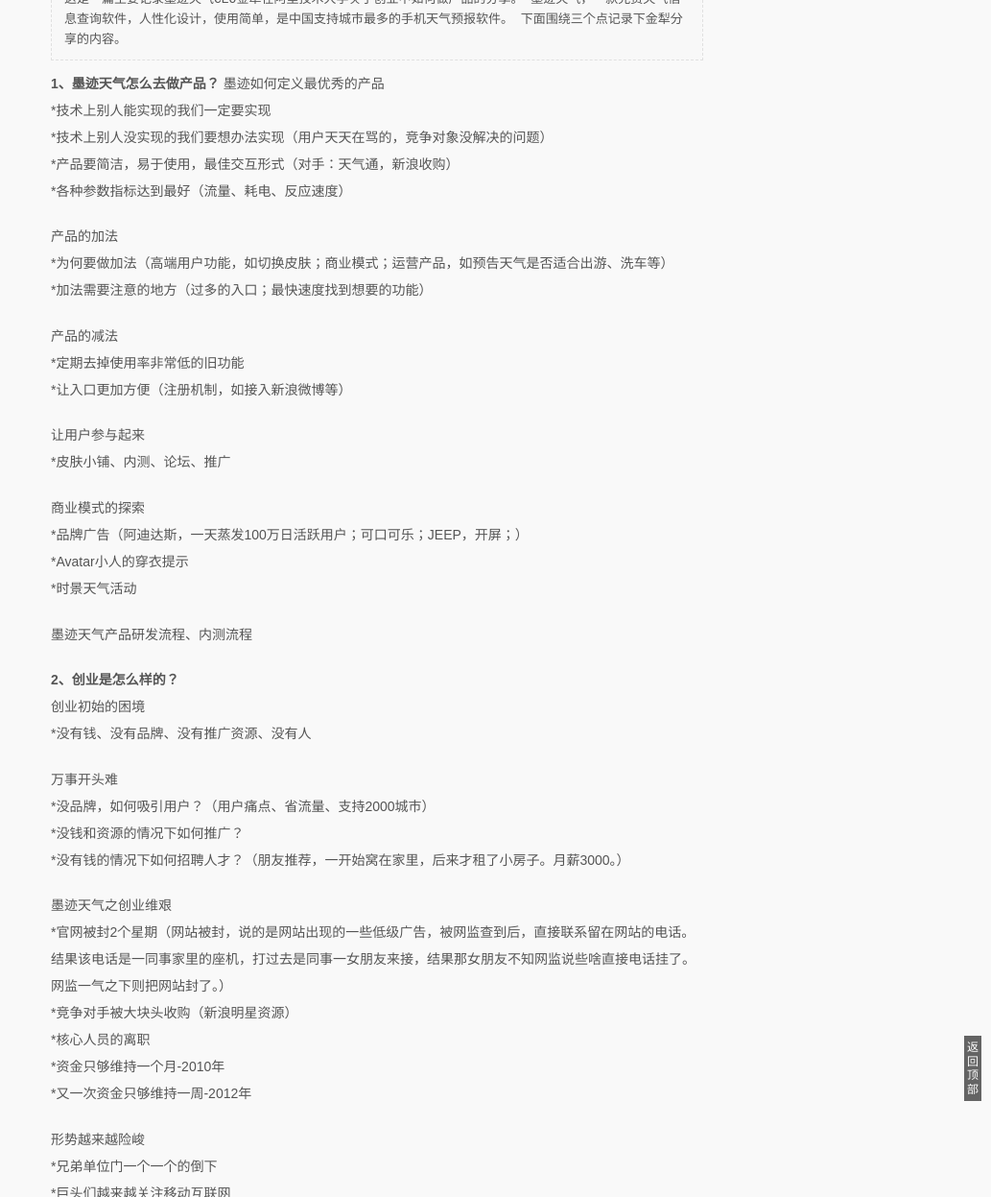
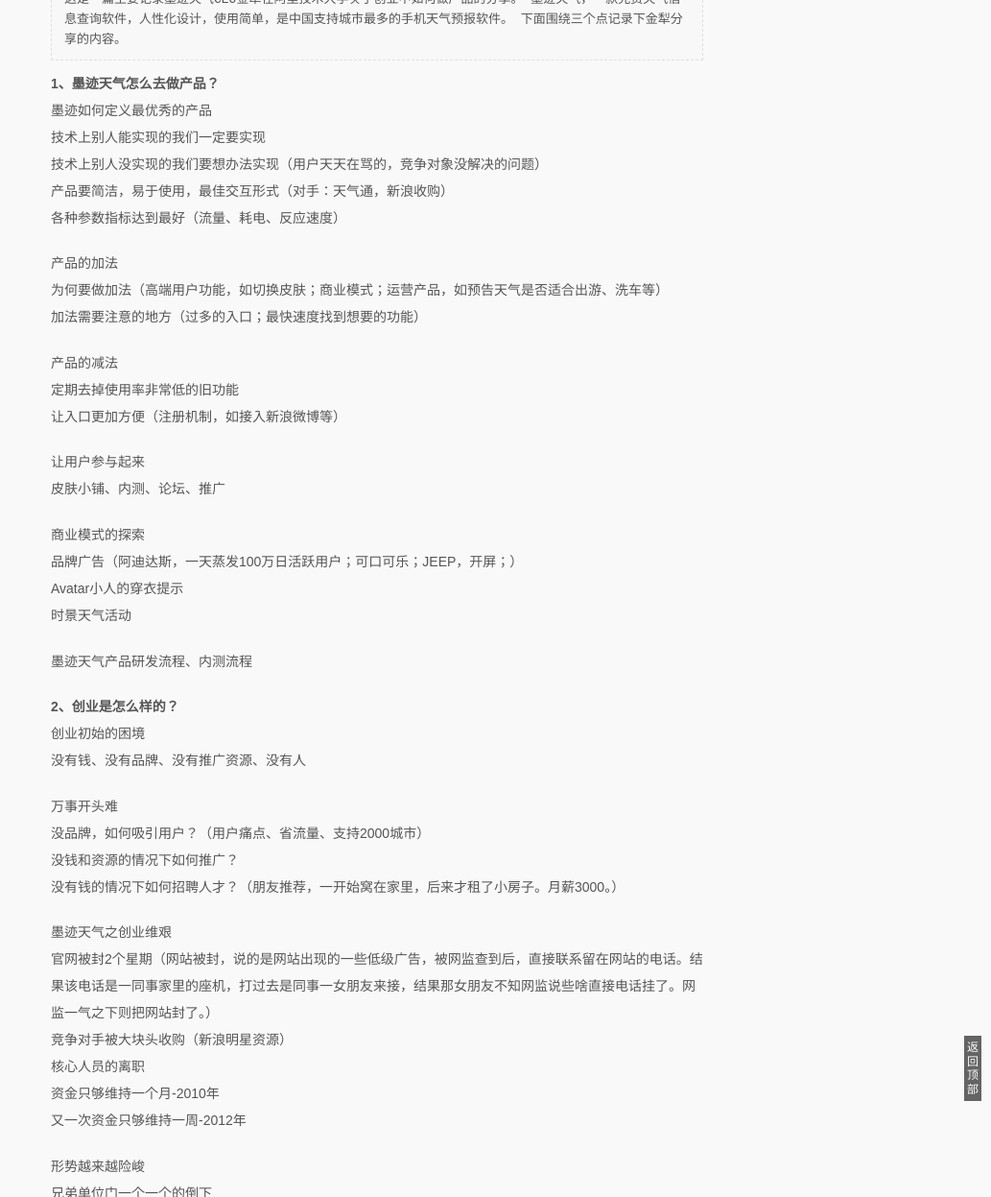
Before and after one commit to laowang24/laowang24.github.com, a Jekyll site: the page built from _posts/2014-03-09-moji-weather.markdown, in a window 1280 px wide and 1400 px high, scrolled down 460 px. Shown: the part 153-1400 px from the top of the window at 96% size, without its empty margins (247-1280 px from the left). Built offline with Jekyll 4.4.1, drawn with Linux system fonts in a browser that asks for light colours; some web fonts are replaced; Markdown is read by kramdown in place of the engine named in the settings; some of the changed text lies outside the part shown.

Commit message:
update at 2014-03-09

```diff
--- a/_posts/2014-03-09-moji-weather.markdown
+++ b/_posts/2014-03-09-moji-weather.markdown
@@ -17,26 +17,26 @@ tags:
 
 **1、墨迹天气怎么去做产品？**
 墨迹如何定义最优秀的产品
-*技术上别人能实现的我们一定要实现
-*技术上别人没实现的我们要想办法实现（用户天天在骂的，竞争对象没解决的问题）
-*产品要简洁，易于使用，最佳交互形式（对手：天气通，新浪收购）
-*各种参数指标达到最好（流量、耗电、反应速度）
+技术上别人能实现的我们一定要实现
+技术上别人没实现的我们要想办法实现（用户天天在骂的，竞争对象没解决的问题）
+产品要简洁，易于使用，最佳交互形式（对手：天气通，新浪收购）
+各种参数指标达到最好（流量、耗电、反应速度）
 
 产品的加法
-*为何要做加法（高端用户功能，如切换皮肤；商业模式；运营产品，如预告天气是否适合出游、洗车等）
-*加法需要注意的地方（过多的入口；最快速度找到想要的功能）
+为何要做加法（高端用户功能，如切换皮肤；商业模式；运营产品，如预告天气是否适合出游、洗车等）
+加法需要注意的地方（过多的入口；最快速度找到想要的功能）
 
 产品的减法
-*定期去掉使用率非常低的旧功能
-*让入口更加方便（注册机制，如接入新浪微博等）
+定期去掉使用率非常低的旧功能
+让入口更加方便（注册机制，如接入新浪微博等）
 
 让用户参与起来
-*皮肤小铺、内测、论坛、推广
+皮肤小铺、内测、论坛、推广
 
 商业模式的探索
-*品牌广告（阿迪达斯，一天蒸发100万日活跃用户；可口可乐；JEEP，开屏；）
-*Avatar小人的穿衣提示
-*时景天气活动
+品牌广告（阿迪达斯，一天蒸发100万日活跃用户；可口可乐；JEEP，开屏；）
+Avatar小人的穿衣提示
+时景天气活动
 
 墨迹天气产品研发流程、内测流程
 
@@ -44,29 +44,29 @@ tags:
 
 **2、创业是怎么样的？**
 创业初始的困境
-*没有钱、没有品牌、没有推广资源、没有人
+没有钱、没有品牌、没有推广资源、没有人
 
 万事开头难
-*没品牌，如何吸引用户？（用户痛点、省流量、支持2000城市）
-*没钱和资源的情况下如何推广？
-*没有钱的情况下如何招聘人才？（朋友推荐，一开始窝在家里，后来才租了小房子。月薪3000。）
+没品牌，如何吸引用户？（用户痛点、省流量、支持2000城市）
+没钱和资源的情况下如何推广？
+没有钱的情况下如何招聘人才？（朋友推荐，一开始窝在家里，后来才租了小房子。月薪3000。）
 
 墨迹天气之创业维艰
-*官网被封2个星期（网站被封，说的是网站出现的一些低级广告，被网监查到后，直接联系留在网站的电话。结果该电话是一同事家里的座机，打过去是同事一女朋友来接，结果那女朋友不知网监说些啥直接电话挂了。网监一气之下则把网站封了。）
-*竞争对手被大块头收购（新浪明星资源）
-*核心人员的离职
-*资金只够维持一个月-2010年
-*又一次资金只够维持一周-2012年
+官网被封2个星期（网站被封，说的是网站出现的一些低级广告，被网监查到后，直接联系留在网站的电话。结果该电话是一同事家里的座机，打过去是同事一女朋友来接，结果那女朋友不知网监说些啥直接电话挂了。网监一气之下则把网站封了。）
+竞争对手被大块头收购（新浪明星资源）
+核心人员的离职
+资金只够维持一个月-2010年
+又一次资金只够维持一周-2012年
 
 形势越来越险峻
-*兄弟单位门一个一个的倒下
-*巨头们越来越关注移动互联网
-*用户们的要求越来越高
+兄弟单位门一个一个的倒下
+巨头们越来越关注移动互联网
+用户们的要求越来越高
 
 跨越艰辛的重点
-*成功的产品 = 能力+时间点+运气
-*资源有限的情况下，主动探索新的资源
-*为自己的理想坚持到最后
+成功的产品 = 能力+时间点+运气
+资源有限的情况下，主动探索新的资源
+为自己的理想坚持到最后
 
 
 **3、谈创新？墨迹天气是怎么做产品创新的**
@@ -74,30 +74,30 @@ tags:
 不要在前一件事徘徊太久，想想接下来还可以做什么。--乔布斯
 
 创新之时景天气
-*从工具到社区，墨迹推出时景天气
+从工具到社区，墨迹推出时景天气
 
 时景天气的由来
-*产品在2012年12月份发布
-*点子在2010年被用户提出过N次
-*2012年年初有尝试的想法
-*2012年上半年的采购透漏了方向
-*2012年10月份开始研发
-*2013年3月份竞争对手做了一个一模一样的产品
+产品在2012年12月份发布
+点子在2010年被用户提出过N次
+2012年年初有尝试的想法
+2012年上半年的采购透漏了方向
+2012年10月份开始研发
+2013年3月份竞争对手做了一个一模一样的产品
 
 基于时景的创新
-*时景明信片
-*新的商业模式
-*提供给第三方API获得POI的时景
+时景明信片
+新的商业模式
+提供给第三方API获得POI的时景
 
 不要担心创新的失败
-*小步快跑
+小步快跑
 
 创新诉求和抉择
-*用户需要看到新意
-*用户需要看到你的进步
-*跟风者无法成为领袖
-*创新好点子的来源（来自于用户）
+用户需要看到新意
+用户需要看到你的进步
+跟风者无法成为领袖
+创新好点子的来源（来自于用户）
 
 当你遇到瓶颈的时候
-*当你遇到瓶颈时，怎么办？
-*看书
+当你遇到瓶颈时，怎么办？
+看书
```
